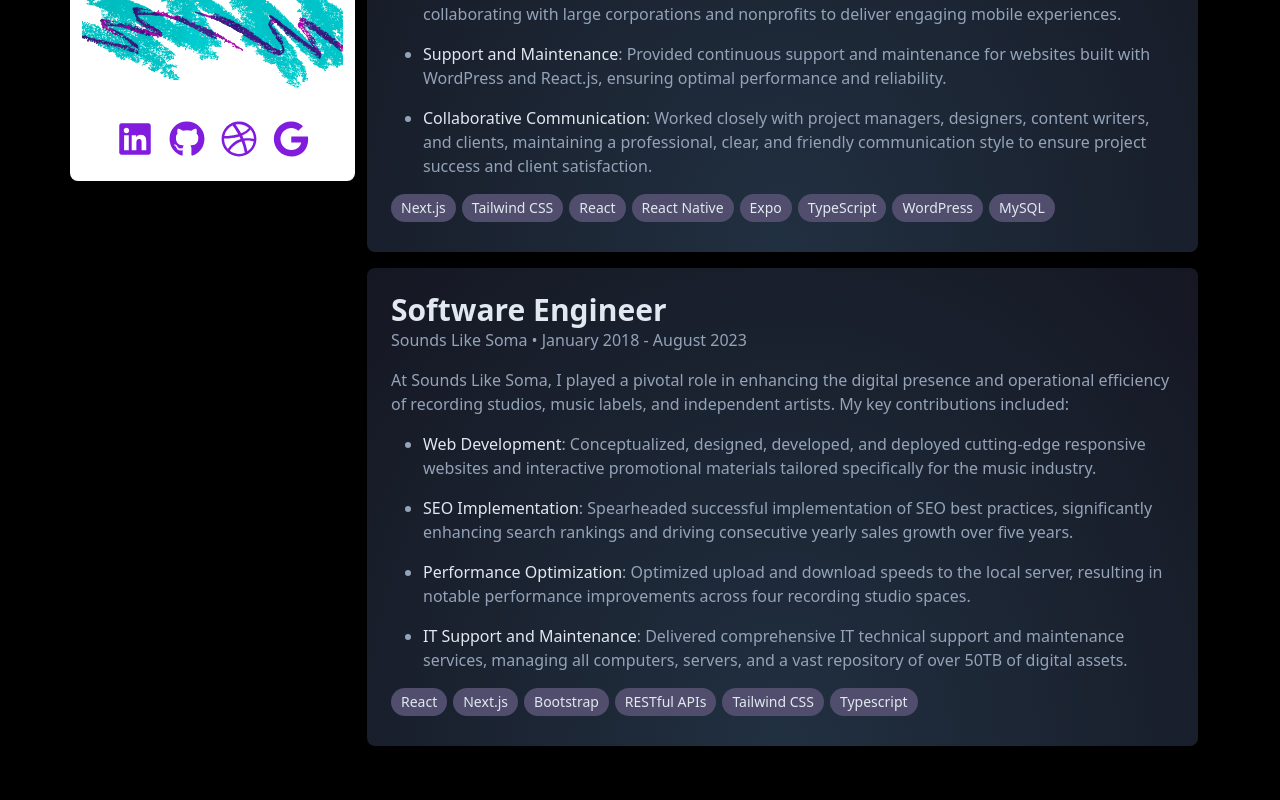
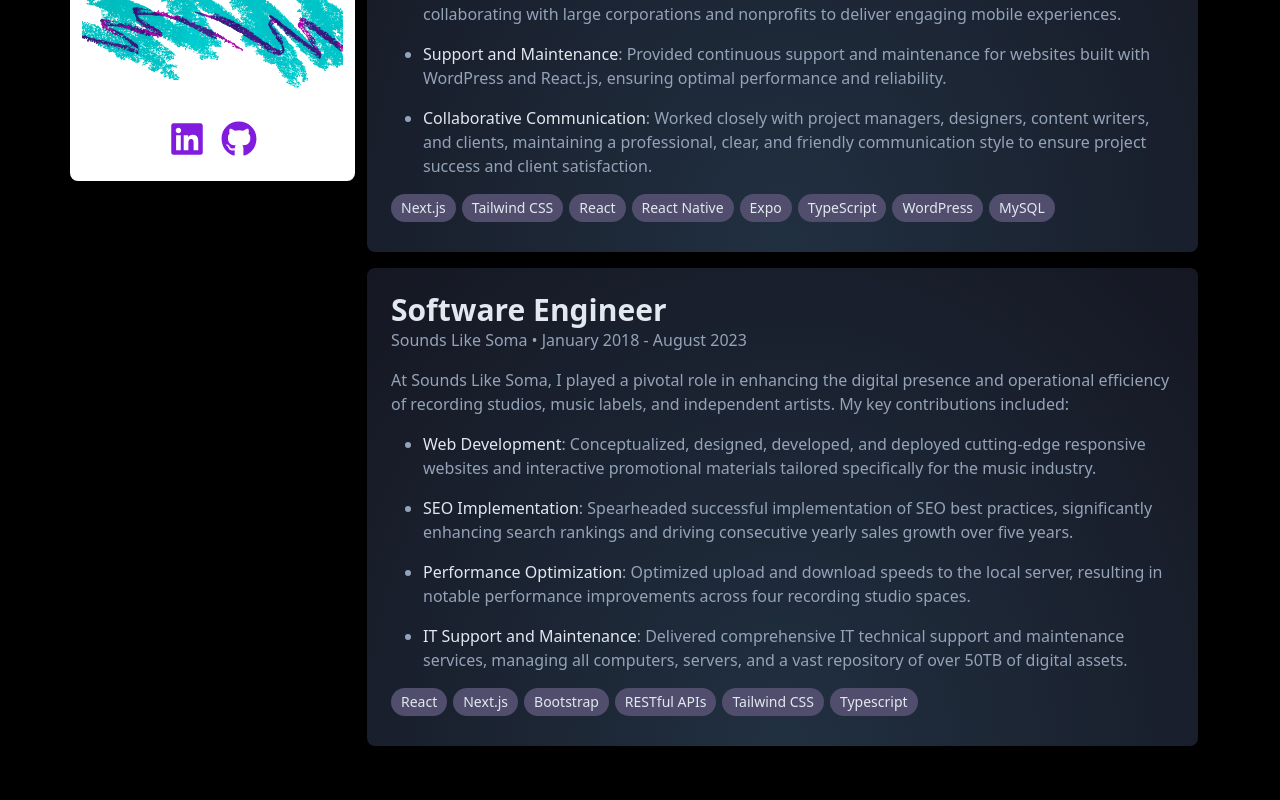
Before and after one commit to zackhanni/zachary.works, a Next.js app: page / in a window 1280 px wide. Shown: the part 1140-1940 px from the top of the page. Built offline with nearby package versions, Linux system fonts and the light colour scheme.

Commit message:
removed unnecessary socials

```diff
--- a/app/components/SocialMedia.tsx
+++ b/app/components/SocialMedia.tsx
@@ -12,16 +12,16 @@ const SocialData = [
     href: "https://github.com/zackhanni",
     icon: <FaGithub />,
   },
-  {
-    label: "Dribble",
-    href: "https://dribbble.com/zackhanni",
-    icon: <FaDribbble />,
-  },
-  {
-    label: "Google",
-    href: "mailto:zack.hanni@gmail.com",
-    icon: <FaGoogle />,
-  },
+  // {
+  //   label: "Dribble",
+  //   href: "https://dribbble.com/zackhanni",
+  //   icon: <FaDribbble />,
+  // },
+  // {
+  //   label: "Google",
+  //   href: "mailto:zack.hanni@gmail.com",
+  //   icon: <FaGoogle />,
+  // },
 ];
 
 export default function SocialMedia({ otherStyles }: { otherStyles: string }) {
```
